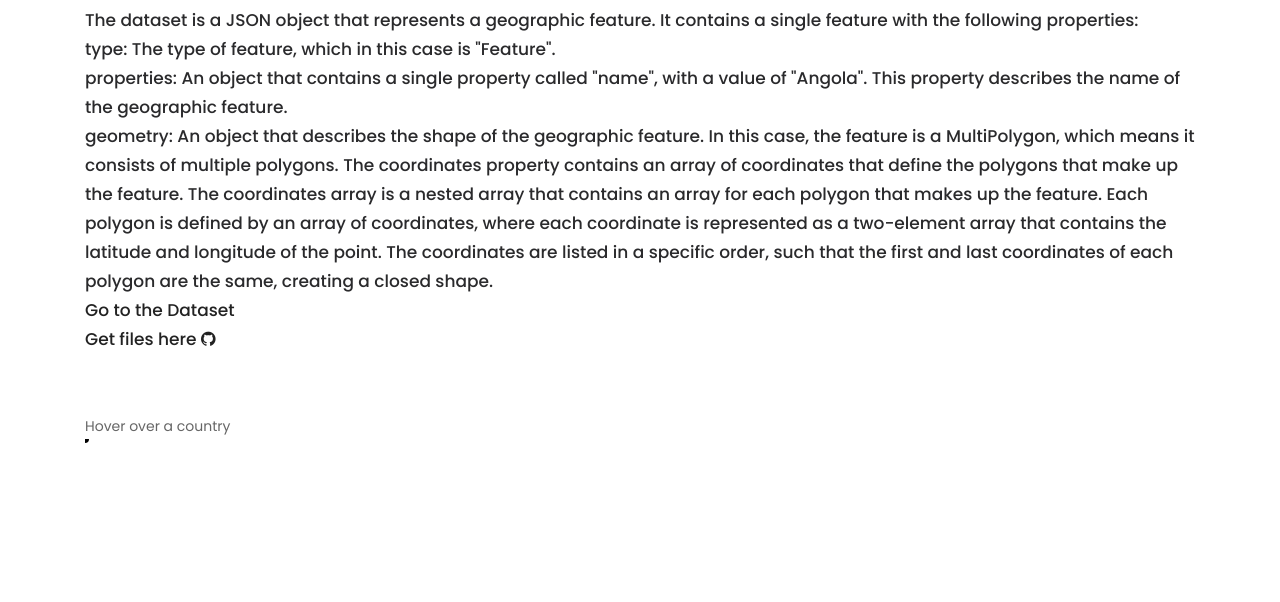
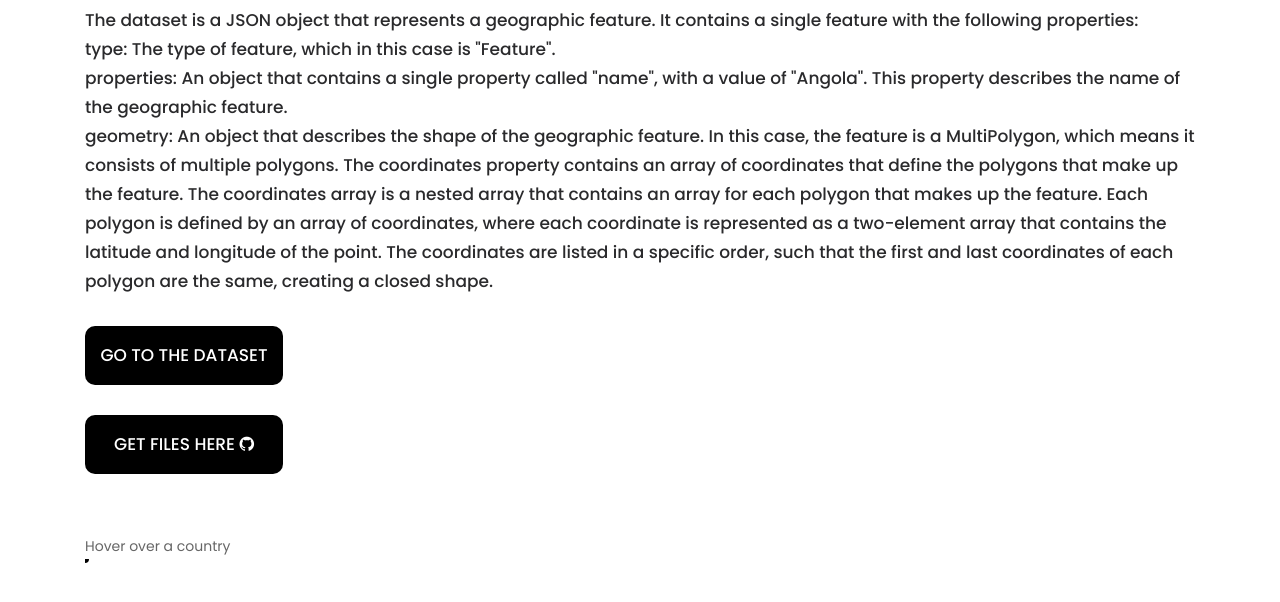
Before and after one commit to NaveedHyder/18CSE301J_RA2011032010002, a plain HTML site: page index.html in a window 1280 px wide. Shown: the part 7612-8214 px from the top of the page. Drawn offline with nearby package versions, Linux system fonts and the light colour scheme; no server answers; a script that the page names is missing; files whose address does not match are found by name.

Commit message:
Update style.css

```diff
--- a/css/style.css
+++ b/css/style.css
@@ -420,6 +420,33 @@ button {
      line-height: 45px;
      font-weight: bold;
      padding: 0;
+}
+.titlepage p {
+     font-size: 40px;
+     color: #2a2a2c;
+     line-height: 45px;
+     padding: 0;
+}
+.titlepage .read_more1{
+     font-size: 17px;
+     background-color: #000000;
+     color: #ffffff;
+     padding: 15px 0px;
+     width: 100%;
+     max-width: 198px;
+     text-align: center;
+     display: inline-block;
+     transition: ease-in all 0.5s;
+     font-weight: 500;
+     border-radius: 10px;
+     text-transform: uppercase;
+     margin-top: 30px;
+}
+
+.titlepage .read_more:hover {
+     background: #03cafc;
+     color: #fff !important;
+     transition: ease-in all 0.5s;
 }
 
 .d_flex {
```
